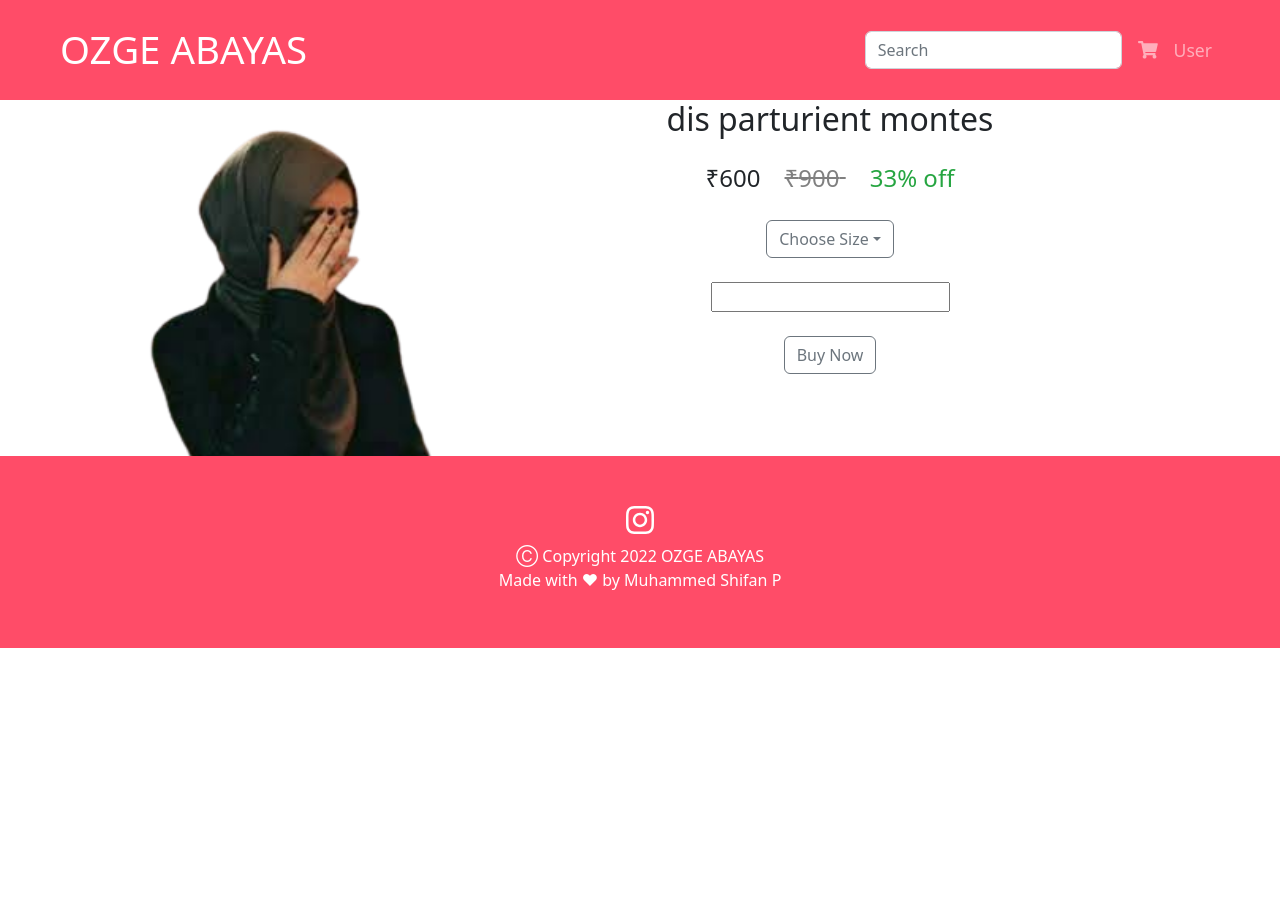
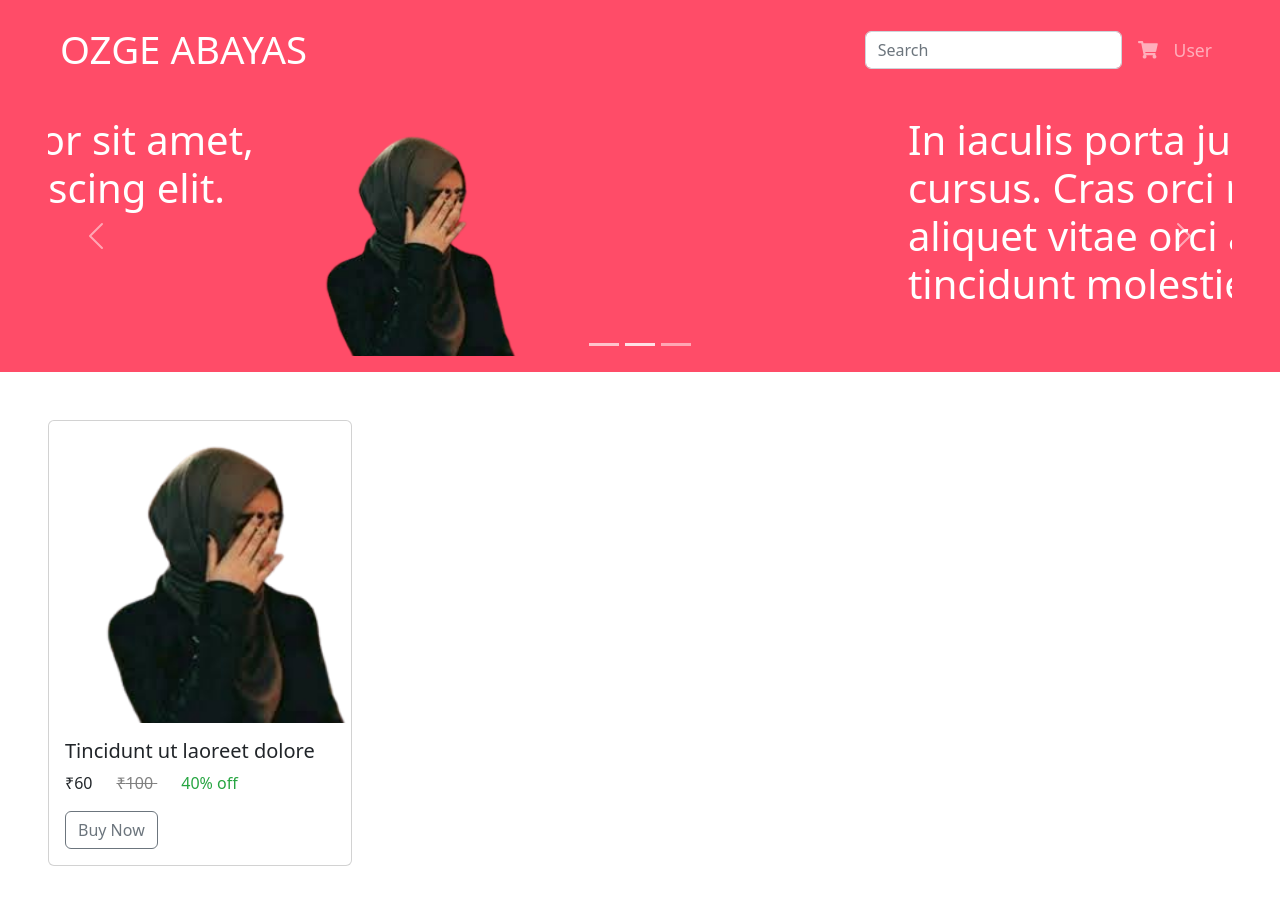
Before and after one commit to shifanpazheri/ozge_abayas, a React (Create React App) app in the folder client/: page / in a window 1280 px wide. Shown: the top 912 px of the page. Before the commit the page ends 800 px from the top, so only its background shows below. Built offline with nearby package versions, Linux system fonts and the light colour scheme.

Commit message:
renaming dressdata

```diff
--- a/client/src/App.js
+++ b/client/src/App.js
@@ -7,7 +7,7 @@ import Product from "./pages/Product";
 function App() {
   return (
     <div>
-      <Product />
+      <Home />
     </div>
   );
 }
--- a/client/src/components/DressList.js
+++ b/client/src/components/DressList.js
@@ -1,11 +1,11 @@
 import React from "react";
 import DressItem from "./DressItem";
-import dressData from "./dressData";
+import DressData from "./DressData";
 
 function DressList() {
   return (
     <div>
-      {dressData.map((dressItemList, index) => {
+      {DressData.map((dressItemList, index) => {
         return (
           <DressItem
             key={index}
--- a/client/src/components/dressData.js
+++ b/client/src/components/dressData.js
@@ -1,4 +1,4 @@
-const dressData = [
+const DressData = [
   {
     index: "1",
     name: "Tincidunt ut laoreet dolore",
@@ -29,4 +29,4 @@ const dressData = [
   },
 ];
 
-export default dressData;
+export default DressData;
```
